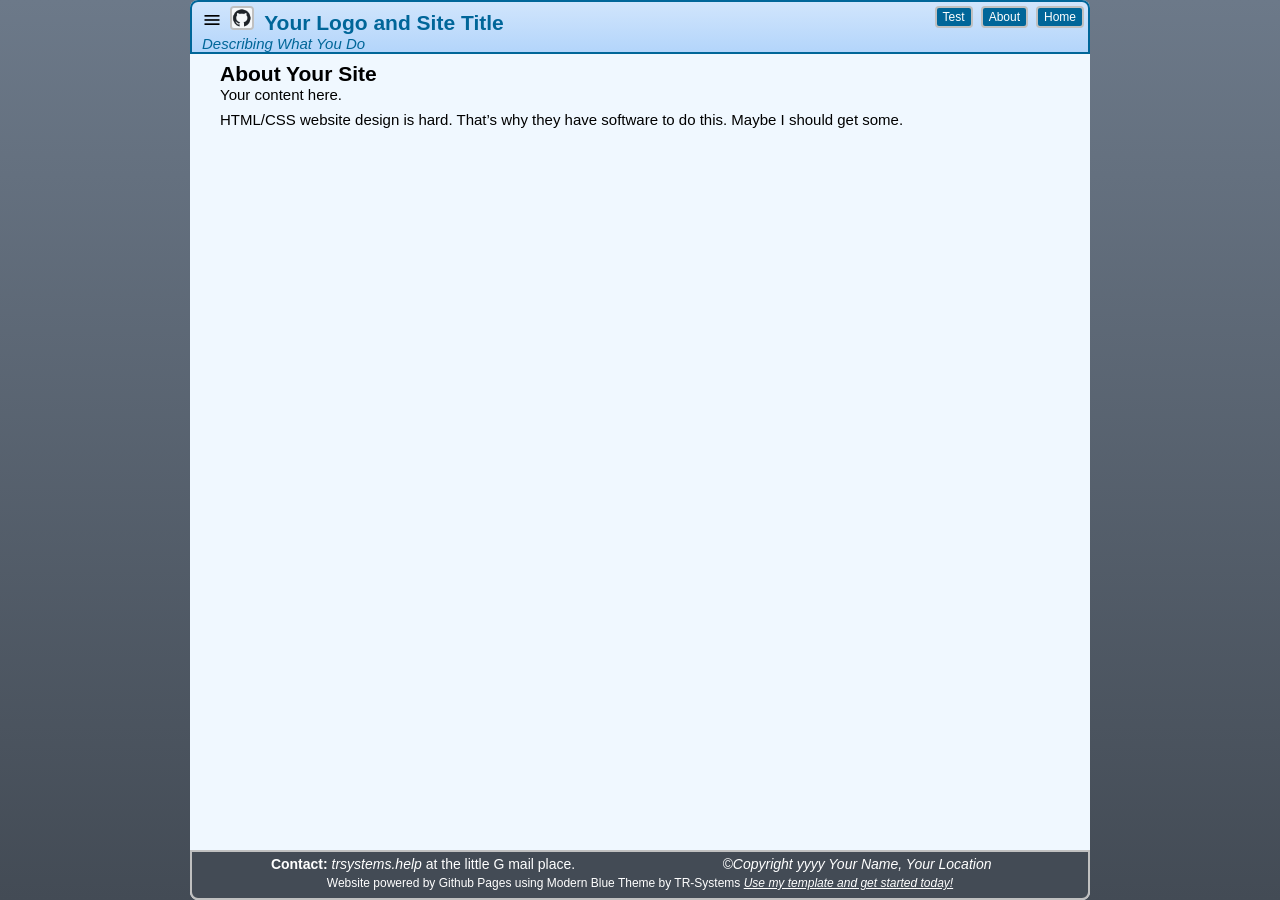
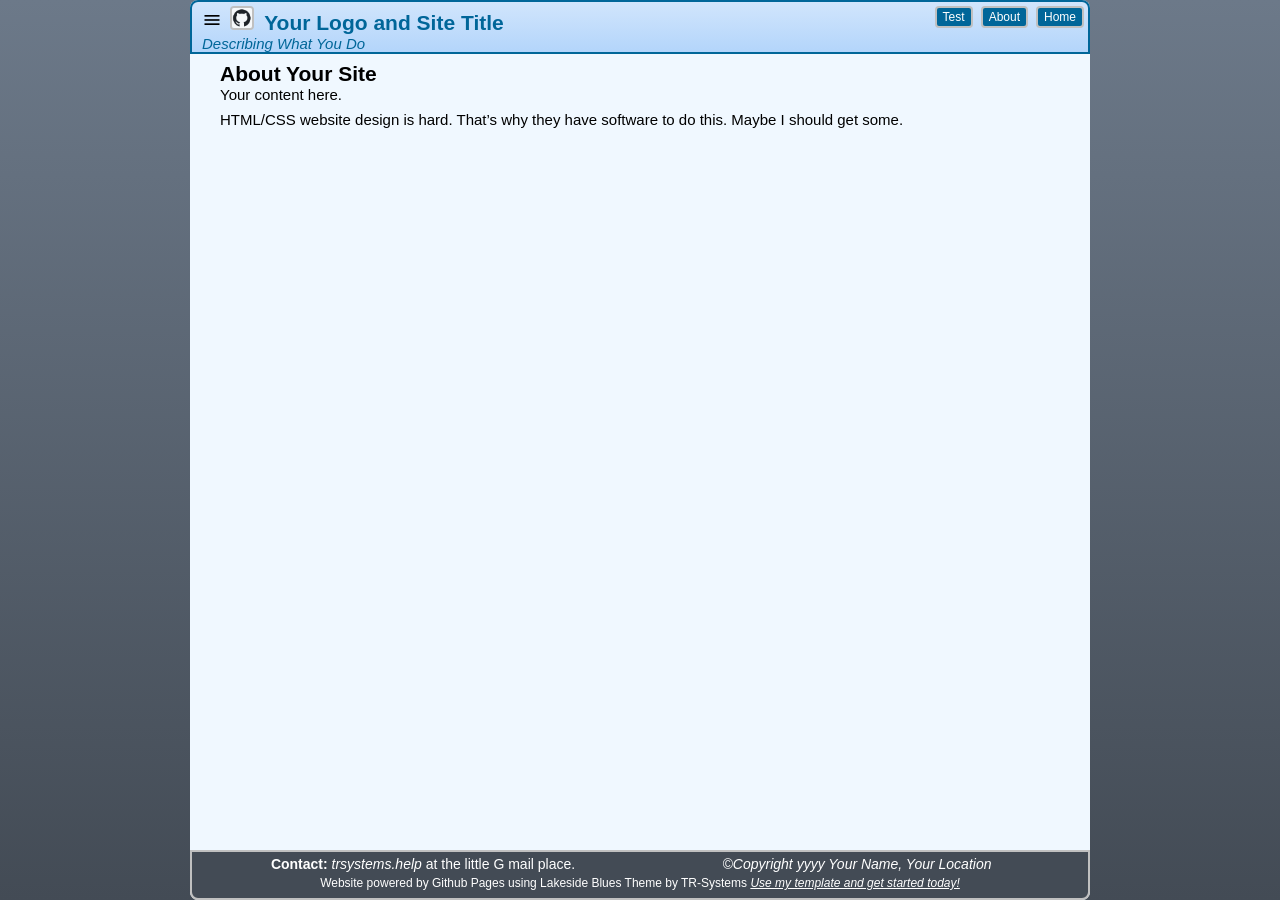
Before and after one commit to TR-Systems/modernist, a Jekyll site: the page built from about.md, in a window 1280 px wide. Built offline with Jekyll 4.4.1, drawn with Linux system fonts in a browser that asks for light colours; our own code applies the rules of GitHub Pages for plain Markdown files.

Commit message:
Update _config.yml

```diff
--- a/_config.yml
+++ b/_config.yml
@@ -91,7 +91,7 @@ contact: <strong>Contact:</strong> <em>trsystems.help</em> at the little G mail
 # Copyright symbol will prefix this text (see default.html)
 copyright: Copyright yyyy Your Name, Your Location
 # Either one or both:
-tagline: Website powered by Github Pages using Modern Blue Theme by TR-Systems
+tagline: Website powered by Github Pages using Lakeside Blues Theme by TR-Systems
 # Only displayed only if url is specified
 tagline2: <em>Use my template and get started today!</em>
 tagline2-url: https://tr-systems.github.io/modernist/
```
